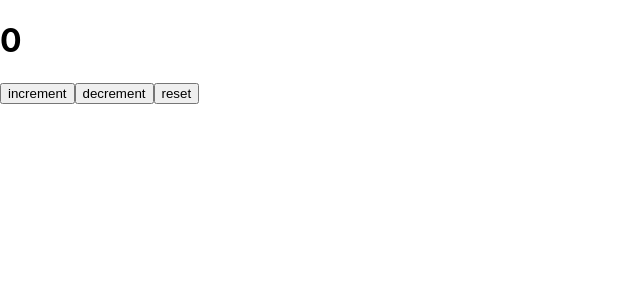
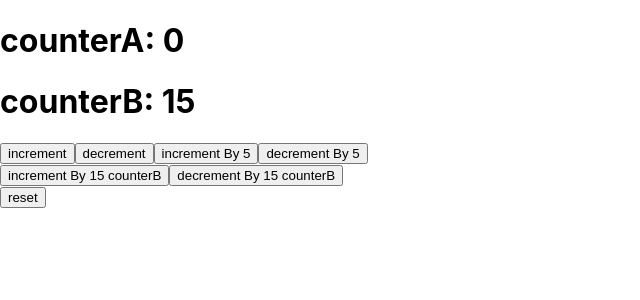
Before and after one commit to MdRiabi/exercice, a React (Create React App) app: page / in a window 1280 px wide. Shown: the top 300 px of the page, without its empty margins (0-640 px from the left). Built offline with nearby package versions, Linux system fonts and the light colour scheme.

Commit message:
using object in reducer function

```diff
--- a/src/App.js
+++ b/src/App.js
@@ -8,7 +8,7 @@ import EffectExample1 from "./Components/UseEffectPractice/EffectExample1";
 import ComponentA from "./Components/Context/ComponentA";
 import React from "react";
 import MyCounter1 from "./Components/useReducerPractice/MyCounter1";
-
+import MyCounter2 from "./Components/useReducerPractice/MyCounter2";
 export const PriceContext = React.createContext();
 export const ItemContext = React.createContext();
 function App() {
@@ -31,7 +31,8 @@ function App() {
 
       </PriceContext.Provider> */}
 
-      <MyCounter1/>
+      {/* <MyCounter1/> */}
+      <MyCounter2 />
     </div>
   );
 }
--- /dev/null
+++ b/src/Components/useReducerPractice/MyCounter2.js
@@ -0,0 +1,61 @@
+import React, { useReducer } from "react";
+
+const initialState = {
+  counterA: 0,
+  counterB: 15,
+};
+
+const reducer = (state, action) => {
+  switch (action.type) {
+    case "increment":
+      return { ...state ,counterA: state.counterA + action.value };
+    case "decrement":
+      return { ...state ,counterA: state.counterA - action.value };
+
+    case "incrementB":
+      return { ...state ,counterB: state.counterB + action.value };
+    case "decrementB":
+      return { ...state ,counterB: state.counterB - action.value };
+    case "reset":
+      return initialState;
+    default:
+      return state;
+  }
+};
+
+function MyCounter2() {
+  const [count, dispatch] = useReducer(reducer, initialState);
+  return (
+    <div>
+      <h1>counterA: {count.counterA}</h1>
+      <h1>counterB: {count.counterB}</h1>
+
+      <button onClick={() => dispatch({ type: "increment", value: 1 })}>
+        increment
+      </button>
+      <button onClick={() => dispatch({ type: "decrement", value: 1 })}>
+        decrement
+      </button>
+
+      <button onClick={() => dispatch({ type: "increment", value: 5 })}>
+        increment By 5
+      </button>
+      <button onClick={() => dispatch({ type: "decrement", value: 5 })}>
+        decrement By 5
+      </button>
+
+      <div>
+
+      <button onClick={() => dispatch({ type: "incrementB", value: 5 })}>
+        increment By 15 counterB
+      </button>
+      <button onClick={() => dispatch({ type: "decrementB", value: 5 })}>
+        decrement By 15 counterB
+      </button>
+      </div>
+      <button onClick={() => dispatch({ type: "reset" })}>reset</button>
+    </div>
+  );
+}
+
+export default MyCounter2;
```
